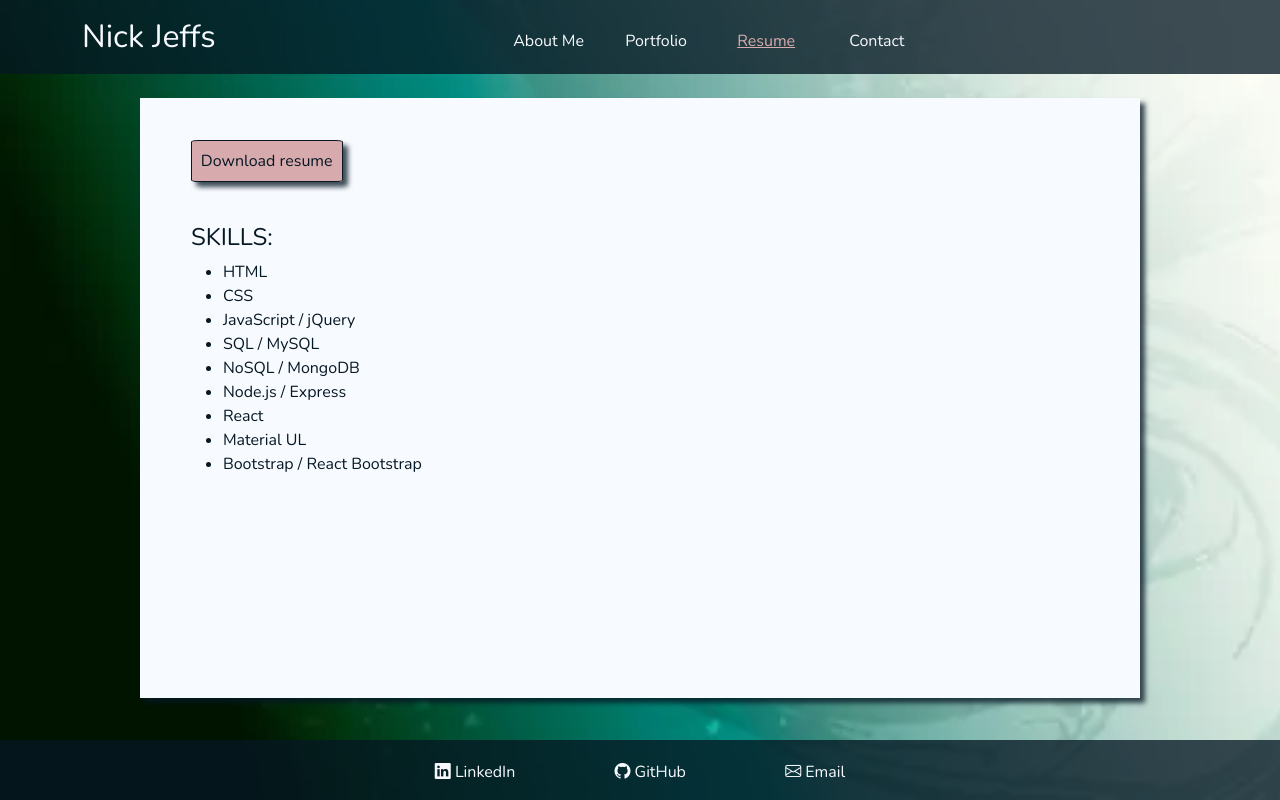
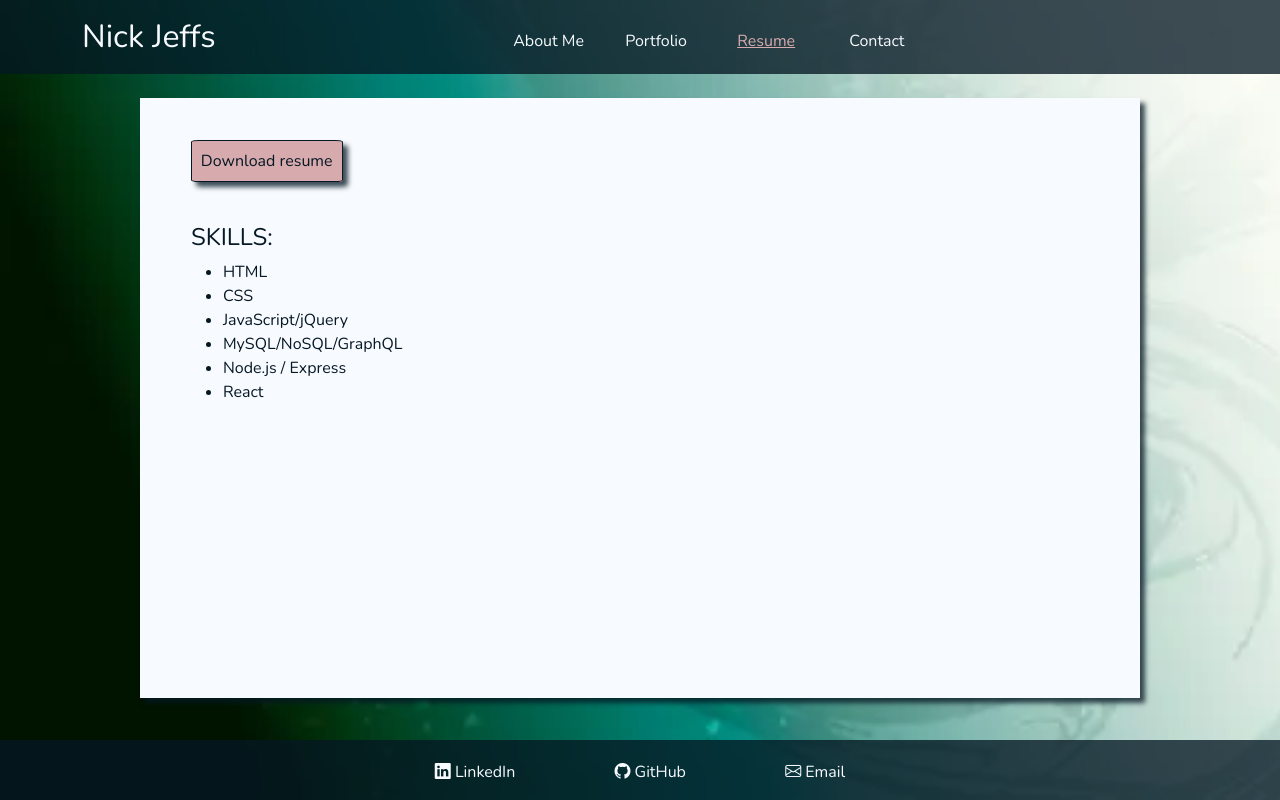
Before and after one commit to konawave/react-portfolio, a React (Vite) app: page /#/resume in a window 1280 px wide. Built offline with nearby package versions, Linux system fonts and the light colour scheme.

Commit message:
updated resume

```diff
--- a/src/pages/Contact.jsx
+++ b/src/pages/Contact.jsx
@@ -63,9 +63,9 @@ export default function Contact() {
     return (
       <div className="container pt-4">
         <div className="contactFormSection">
-          <h2 className="contactTitle">Let's Connect!</h2>
+          <h2 className="contactTitle">Want to reach out?</h2>
           <div className="contactFormContainer">
-          <iframe src="https://docs.google.com/forms/d/e/1FAIpQLSfbX3RgO29vdyKMFZJrnQtyxgdjElrwC9ANw5jhgvejUdoEYg/viewform?embedded=true" className="contactForm">Loading…</iframe>
+          <iframe src="https://docs.google.com/forms/d/e/1FAIpQLSf00RFUXmxxtSj-ZHy3WLVnKcwHugx7ZMutNg3NT8zZH4JvFQ/viewform?usp=sf_link" className="contactForm">Loading…</iframe>
           </div>
           {/* <form onSubmit={handleFormSubmit} className="contactFormInputs">
             <div className="form-group formInput">
--- a/src/pages/Resume.jsx
+++ b/src/pages/Resume.jsx
@@ -1,4 +1,4 @@
-import resumefile from '../assets/images/nickjeffsresume.pdf'
+import resumefile from '../assets/nickjeffsresume.pdf'
 
 export default function Resume() {
   return (
@@ -13,13 +13,10 @@ export default function Resume() {
             <ul>
                 <li>HTML</li>
                 <li>CSS</li>
-                <li>JavaScript / jQuery</li>
-                <li>SQL / MySQL</li>
-                <li>NoSQL / MongoDB</li>
+                <li>JavaScript/jQuery</li>
+                <li>MySQL/NoSQL/GraphQL</li>
                 <li>Node.js / Express</li>
                 <li>React</li>
-                <li>Material UL</li>
-                <li>Bootstrap / React Bootstrap</li>
             </ul>
         </div>
      </div>
--- a/src/projectsdata.jsx
+++ b/src/projectsdata.jsx
@@ -1,5 +1,5 @@
-import weatherdash from '/assets/weatherdash.jpg'
-import socialnetworkapi from '/assets/socialnetworkapi.jpg'
+import weatherdash from './assets/weatherdash.jpg'
+import socialnetworkapi from './assets/socialnetworkapi.jpg'
 
 
 
```
Also changed, not shown: src/assets/img.js (deleted), src/assets/imgs.js (deleted).
